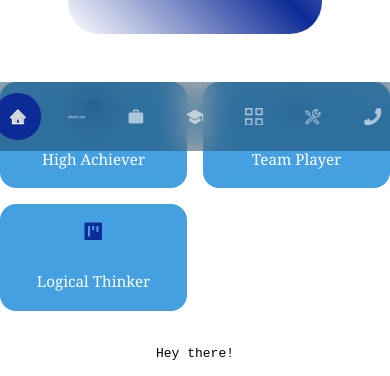
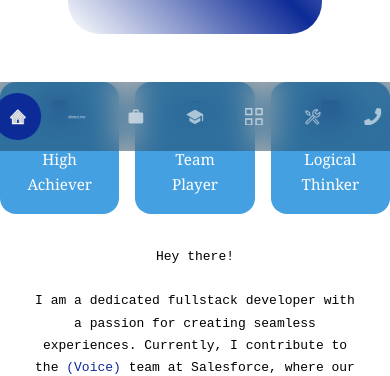
Before and after one commit to Natalie-Lee/personalwebsite, a React (Create React App) app: page / in a window 390 px wide. Shown: the part 661-1037 px from the top of the page. Built offline with nearby package versions, Linux system fonts and the light colour scheme.

Commit message:
adjust about block size for mobile

```diff
--- a/src/components/about/about.css
+++ b/src/components/about/about.css
@@ -94,7 +94,6 @@
         margin: 0 auto 3rem;
     }
     .about__cards {
-        grid-template-columns: 1fr 1fr;
         gap: 1rem;
     }
     .about__content {
```
